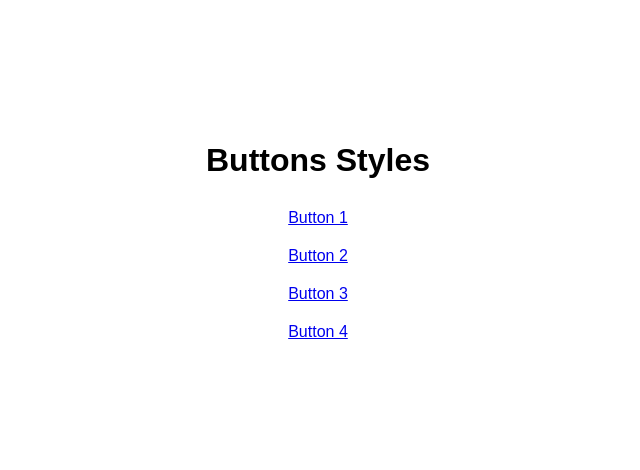
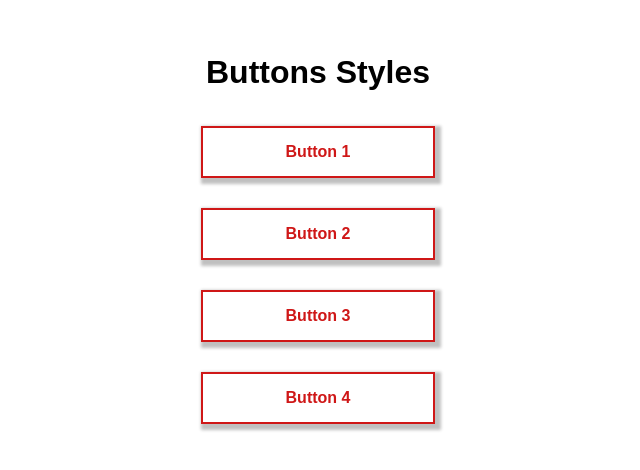
Before and after one commit to Daniel145l/buttonStyles, a plain HTML site: page index.html in a window 1280 px wide. Shown: the part 154-624 px from the top of the page, without its empty margins (322-962 px from the left). Drawn offline with Linux system fonts and the light colour scheme.

Commit message:
button styles

```diff
--- a/style.css
+++ b/style.css
@@ -37,3 +37,22 @@ div.box-title div.buttons-box {
     gap: 20px;
     width: 20%;
 }
+
+.button {
+    width: 100%;
+    cursor: pointer;
+    text-decoration: none;
+    margin: 5px 0;
+    padding: 10px 0;
+    line-height: 28px;
+    border: 2px solid #cf1717;
+    color: #cf1717;
+    font-weight: bold;
+    background-color: transparent;
+    box-shadow: 3px 3px 3px 3px #0000003f;
+    overflow: hidden;
+    position: relative;
+    display: flex;
+    justify-content: center;
+    transition: color .5s;
+}
```
